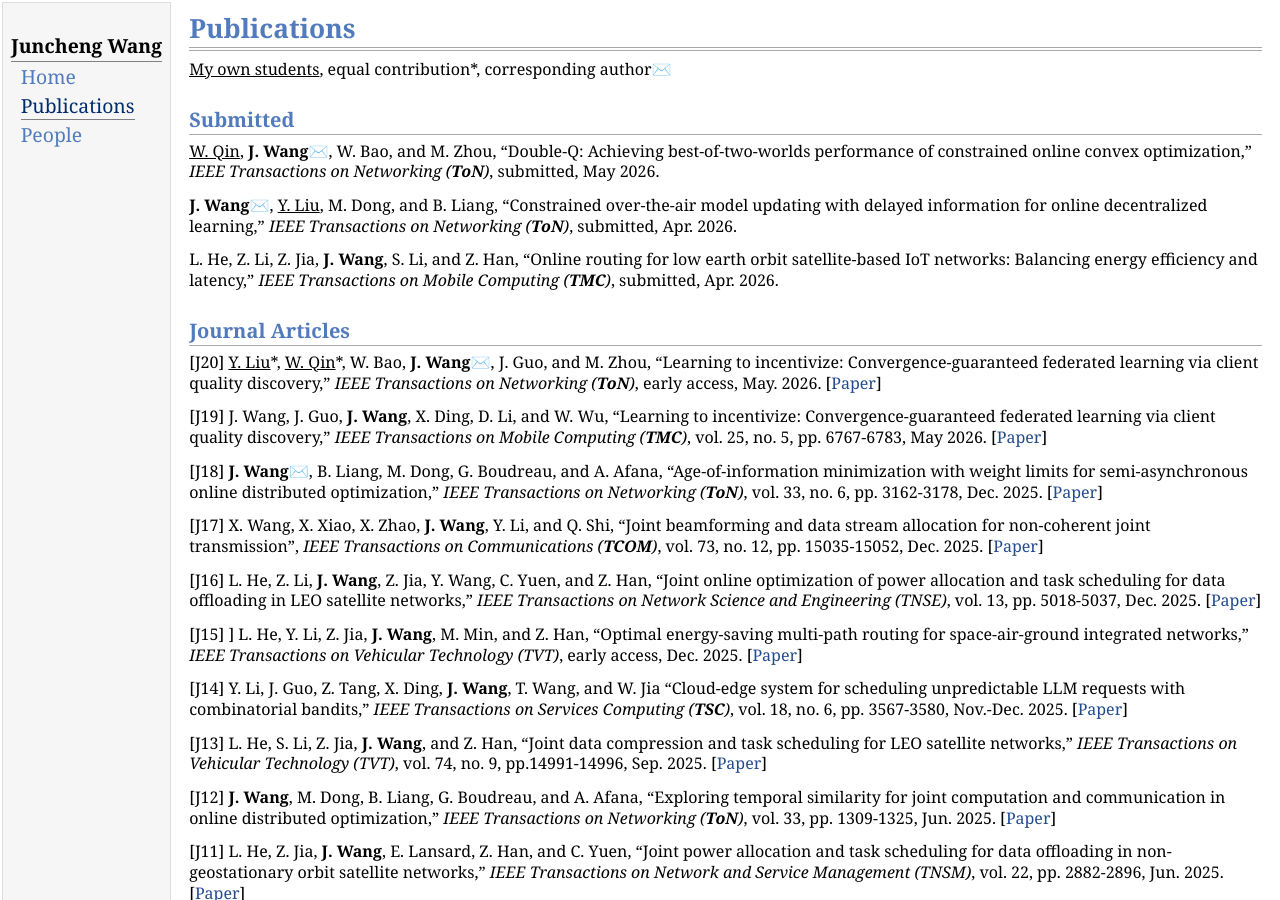
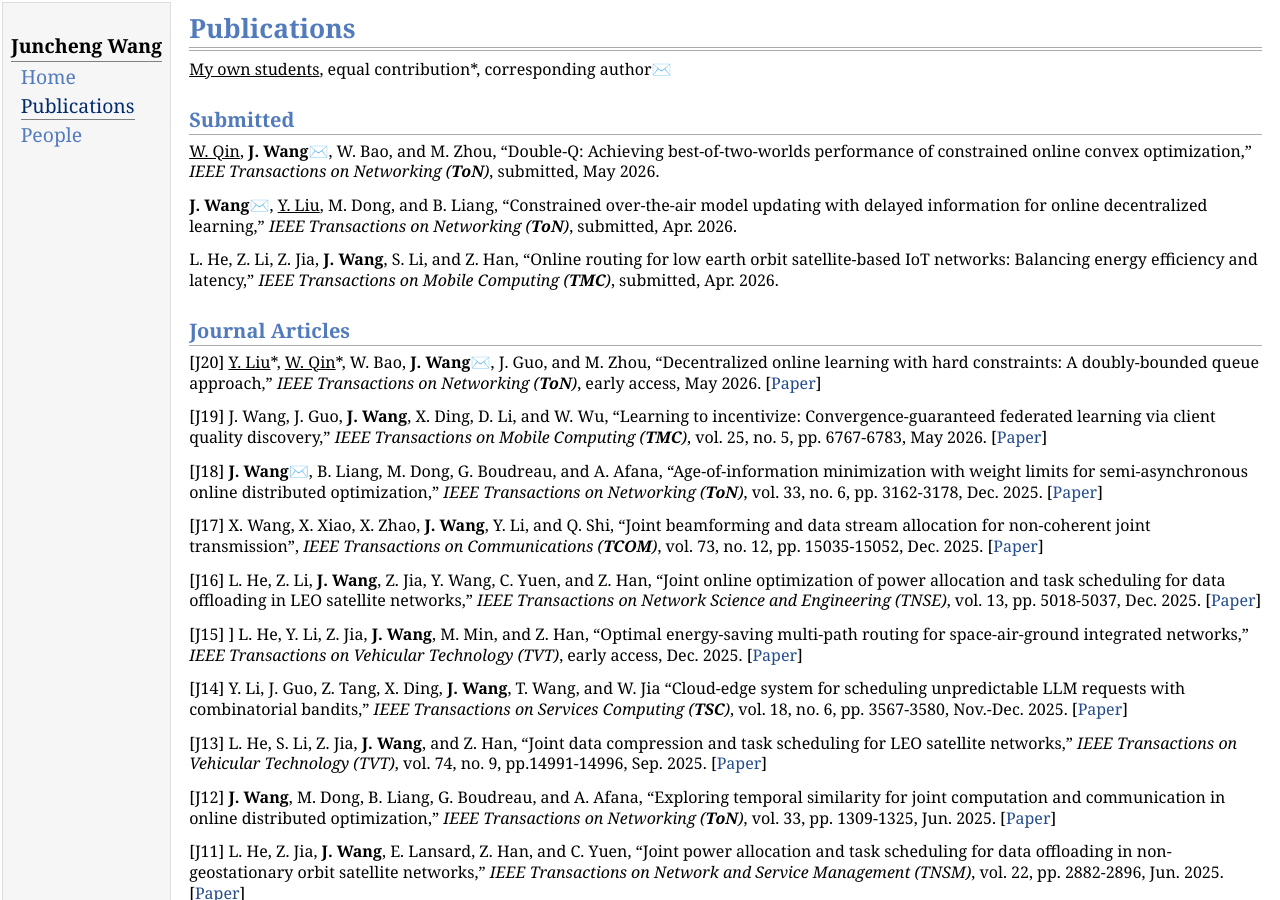
Before and after one commit to wang-jun-cheng/wang-jun-cheng.github.io, a Jekyll site: the page built from publications.md, in a window 1280 px wide and 900 px high. Built offline with Jekyll 4.4.1, drawn with Linux system fonts in a browser that asks for light colours.

Commit message:
Update publications.md

```diff
--- a/publications.md
+++ b/publications.md
@@ -13,7 +13,7 @@ title: Publications
 L. He, Z. Li, Z. Jia, **J. Wang**, S. Li, and Z. Han, “Online routing for low earth orbit satellite-based IoT networks: Balancing energy efficiency and latency,” *IEEE Transactions on Mobile Computing (**TMC**)*, submitted, Apr. 2026.
 
 ## Journal Articles
-\[J20\] <u>Y. Liu</u>\*, <u>W. Qin</u>\*, W. Bao, **J. Wang**✉️, J. Guo, and M. Zhou, “Learning to incentivize: Convergence-guaranteed federated learning via client quality discovery,” *IEEE Transactions on Networking (**ToN**)*, early access, May. 2026. [[Paper](/assets/publication/Journal/Decentralized_Online_Learning_With_Hard_Constraints_A_Doubly-Bounded_Queue_Approach.pdf)]
+\[J20\] <u>Y. Liu</u>\*, <u>W. Qin</u>\*, W. Bao, **J. Wang**✉️, J. Guo, and M. Zhou, “Decentralized online learning with hard constraints: A doubly-bounded queue approach,” *IEEE Transactions on Networking (**ToN**)*, early access, May 2026. [[Paper](/assets/publication/Journal/Decentralized_Online_Learning_With_Hard_Constraints_A_Doubly-Bounded_Queue_Approach.pdf)]
 
 \[J19\] J. Wang, J. Guo, **J. Wang**, X. Ding, D. Li, and W. Wu, “Learning to incentivize: Convergence-guaranteed federated learning via client quality discovery,” *IEEE Transactions on Mobile Computing (**TMC**)*, vol. 25, no. 5, pp. 6767-6783, May 2026. [[Paper](/assets/publication/Journal/Learning_to_Incentivize_Convergence-Guaranteed_Federated_Learning_Via_Client_Quality_Discovery.pdf)]
 
```
